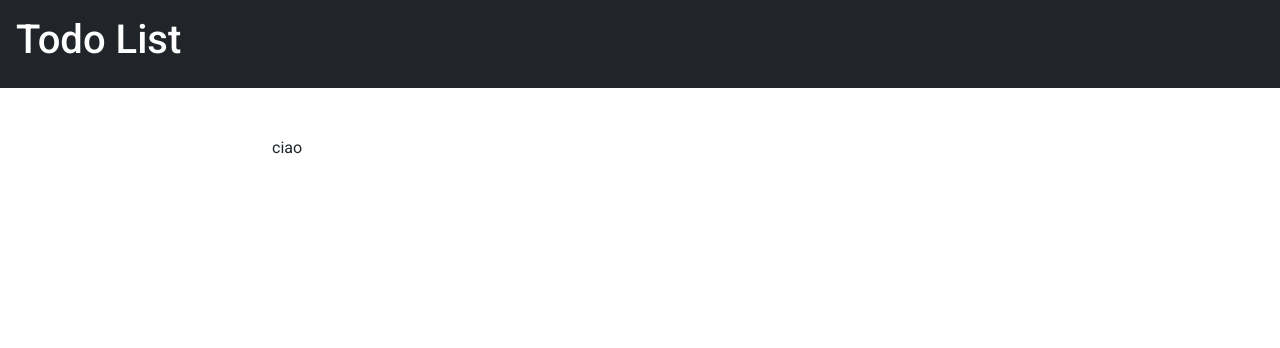
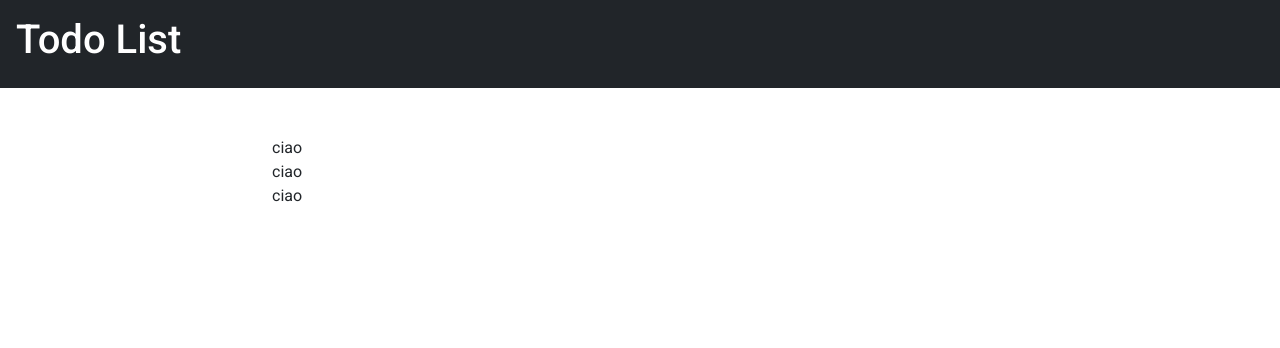
Before and after one commit to alex02r/php-todo-list-json, a PHP site: page / in a window 1280 px wide. Shown: the top 348 px of the page. Run offline with PHP 8.4, Linux system fonts and the light colour scheme.

Commit message:
[UPGRADE] Lettura della lista in maniera dinamica

```diff
--- a/index.php
+++ b/index.php
@@ -18,7 +18,7 @@
             <div class="row justify-content-center">
                 <div class="col-8">
                     <ul class="list-unstyled">
-                        <li>ciao</li>
+                        <li v-for="item, index in todoList " :key="index">{{ item }}</li>
                     </ul>
                 </div>
             </div>
--- a/script.js
+++ b/script.js
@@ -3,7 +3,7 @@ const { createApp } = Vue;
 createApp({
     data() {
         return {
-
+            todoList:[ 'ciao', 'ciao', 'ciao']
         }
     },
     methods: {
```
